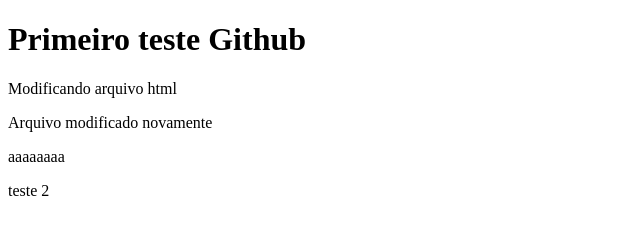
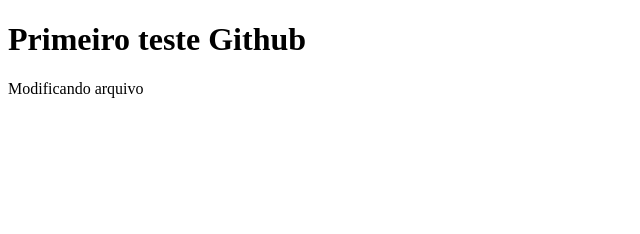
Before and after one commit to ti-willi/teste-github, a plain HTML site: page index.html in a window 1280 px wide. Shown: the whole page, without its empty margins (0-640 px from the left). Drawn offline with Linux system fonts and the light colour scheme.

Commit message:
voltando atrás

```diff
--- a/index.html
+++ b/index.html
@@ -9,12 +9,6 @@
 <body>
     <h1>Primeiro teste Github</h1>
 
-    <p>Modificando arquivo html</p>
-    <p>Arquivo modificado novamente</p>
-    <p>aaaaaaaa</p>
-    <p>teste 2</p>
-
-    <script src="main.js"></script>
-
+    <p>Modificando arquivo</p>
 </body>
 </html>
--- a/main.js
+++ /dev/null
@@ -1,2 +0,0 @@
-console.log("rodando teste git");
-console.log("teste");
```
